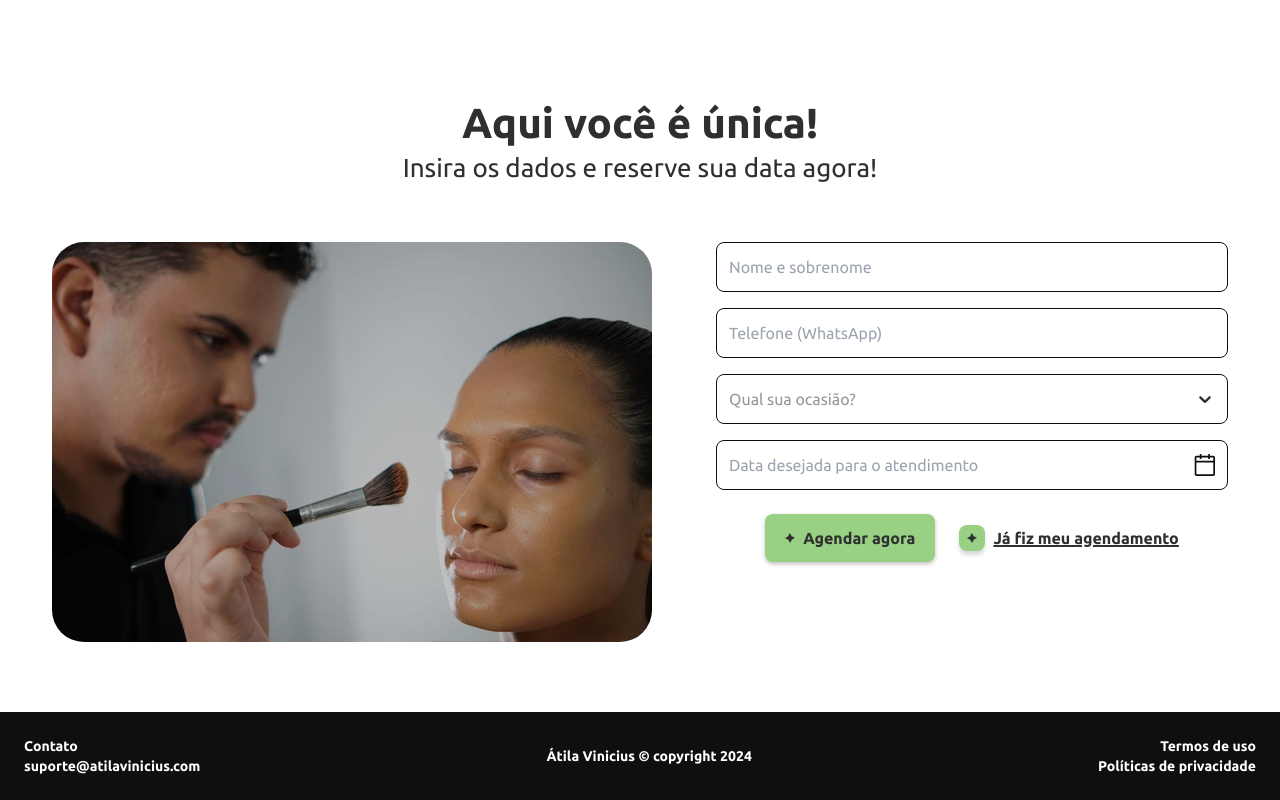
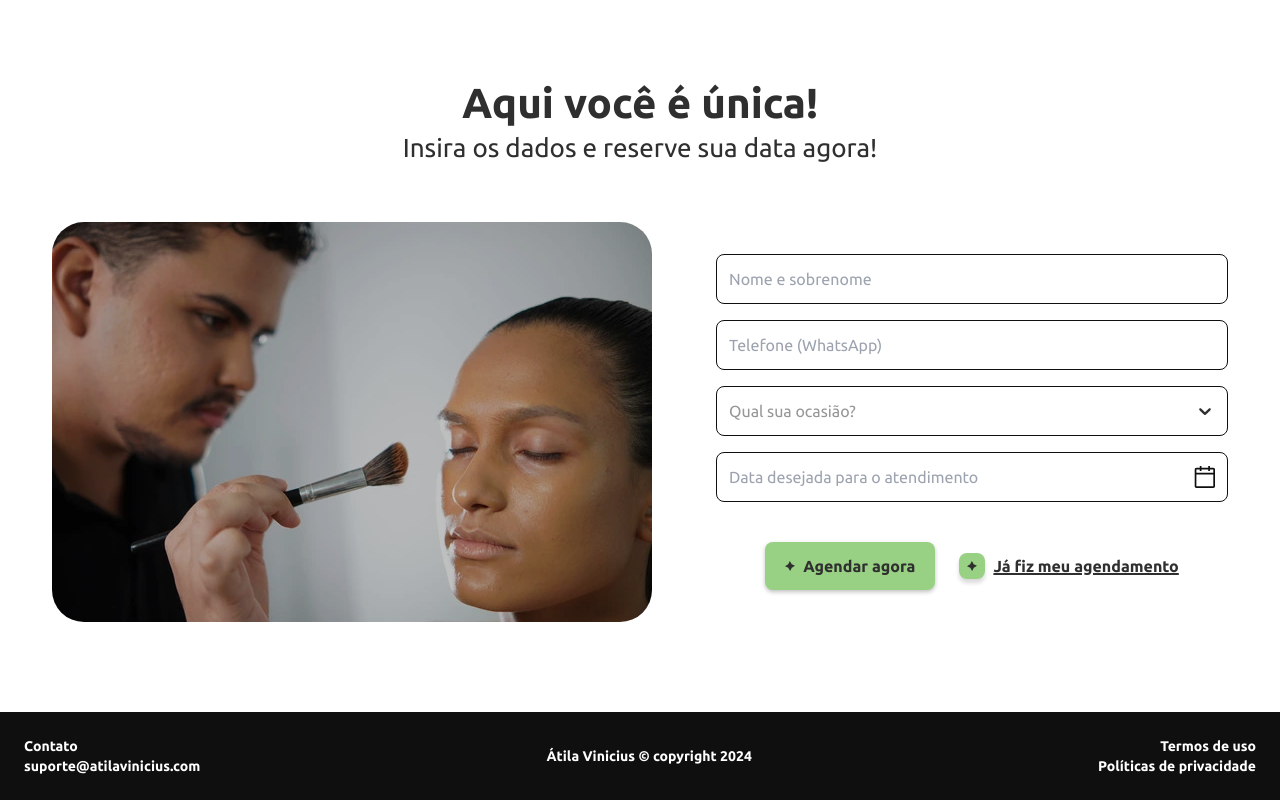
Before and after one commit to Brunowcst/proj-extensao, a Next.js app: page / in a window 1280 px wide. Built offline with nearby package versions, Linux system fonts and the light colour scheme.

Commit message:
feat: Improve responsiveness #1

```diff
--- a/src/app/page.tsx
+++ b/src/app/page.tsx
@@ -5,7 +5,7 @@ import Image from 'next/image';
 
 export default function Home() {
   return (
-    <div className='flex flex-grow flex-col justify-center'>
+    <div className='flex flex-grow flex-col justify-center md:mb-10'>
       <Header />
       <main className='container mx-auto px-8 flex flex-col md:flex-row gap-16 justify-center'>
         <Image
@@ -15,7 +15,7 @@ export default function Home() {
           height='400'
           className='hidden md:block rounded-4xl object-cover max-w-[50%] brightness-75'
         />
-        <ScheduleForm />
+        <ScheduleForm formClassName='flex flex-col justify-center md:w-[512px]' />
       </main>
     </div>
   );
--- a/src/components/FieldWrapper.tsx
+++ b/src/components/FieldWrapper.tsx
@@ -1,12 +1,12 @@
 import clsx from 'clsx';
-import { DetailedHTMLProps, HTMLAttributes, PropsWithChildren } from 'react';
+import { DetailedHTMLProps, HTMLAttributes } from 'react';
 
 interface IProps
   extends DetailedHTMLProps<HTMLAttributes<HTMLDivElement>, HTMLDivElement> {}
 
 export default function FieldWrapper({ className, children, ...rest }: IProps) {
   return (
-    <div className={clsx('mb-4 max-w-full md:w-[512px]', className)} {...rest}>
+    <div className={clsx('mb-4 max-w-full', className)} {...rest}>
       {children}
     </div>
   );
```
